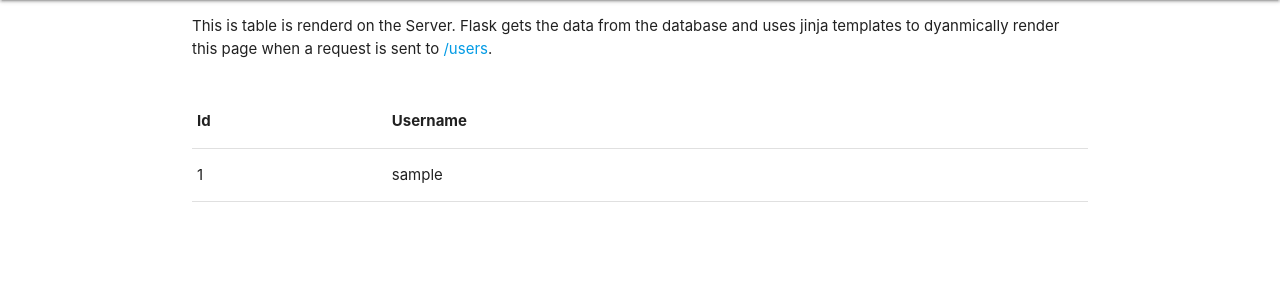
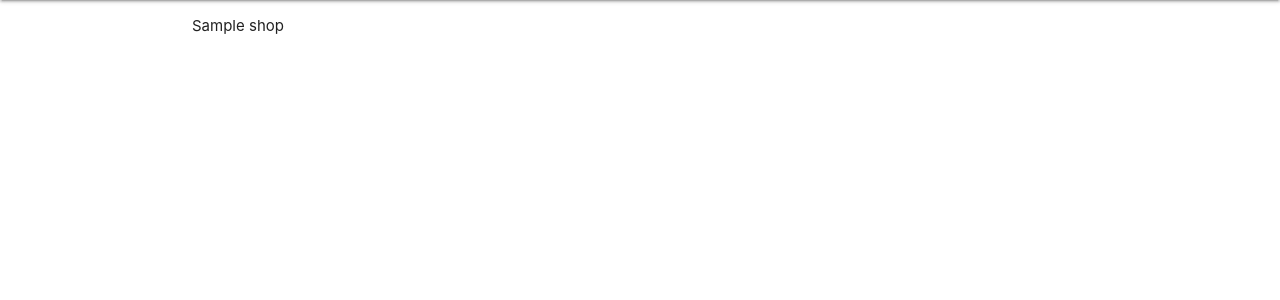
Before and after one commit to Funky-UWI/FarmerMarket3603, a Flask app: template App/templates/store.html in a window 1280 px wide. Shown: the part 64-364 px from the top of the page. Run offline with Flask 2, Linux system fonts and the light colour scheme; the template is opened without the code that fills it: values that come from a table or form of the project are taken from there, others are empty; tables that the repository leaves empty hold one stand-in row (values such as "Sample post").

Commit message:
shop click links to shop page

```diff
--- a/App/templates/feed.html
+++ b/App/templates/feed.html
@@ -9,7 +9,7 @@
     <div class="row">
       {% for listing in listings %}
       <div class="col s12 m12">
-        <div class="card small horizontal">
+        <div class="card small horizontal hoverable">
           <div class="card-image">
             <img src="https://media.istockphoto.com/photos/tomato-isolated-tomato-on-white-background-with-clipping-path-full-picture-id941825808?b=1&k=20&m=941825808&s=612x612&w=0&h=vqOse4sHymYRm5a3JZaZ9W6tMeSJIM5qkK0l4qus014=">
           </div>
@@ -28,7 +28,7 @@
 
             </div>
             <div class="card-action">
-              <a href="#">{{listing.shop.name}}</a>
+              <a href='/shop/{{listing.shop.id}}'>{{listing.shop.name}}</a>
               <button class="btn right">Add to Cart</button>
             </div>
           </div>
--- a/App/templates/store.html
+++ b/App/templates/store.html
@@ -6,25 +6,6 @@
 
 {% block content %}
     <div class="row">
-        <p>
-            This is table is renderd on the Server. Flask gets the data from the database and uses jinja templates to dyanmically render this page when a request is sent to <a href="/users">/users</a>.
-        </p>
-    </div>
-    <div class="row">
-      <table>
-        <thead>
-          <tr>
-            <th>Id</th><th>Username</th>
-          </tr>
-        </thead>
-        <tbody>
-          {% for user in users %}
-            <tr>
-                <td>{{user.id}}</td>
-                <td>{{user.username}}</td>
-            </tr>
-          {% endfor %}
-        <tbody>
-      </table>
+        <p> {{shop.name}} </p>
     </div>
 {% endblock %}
```
Also changed, not shown: App/views/index.py (+10 -4 lines).
